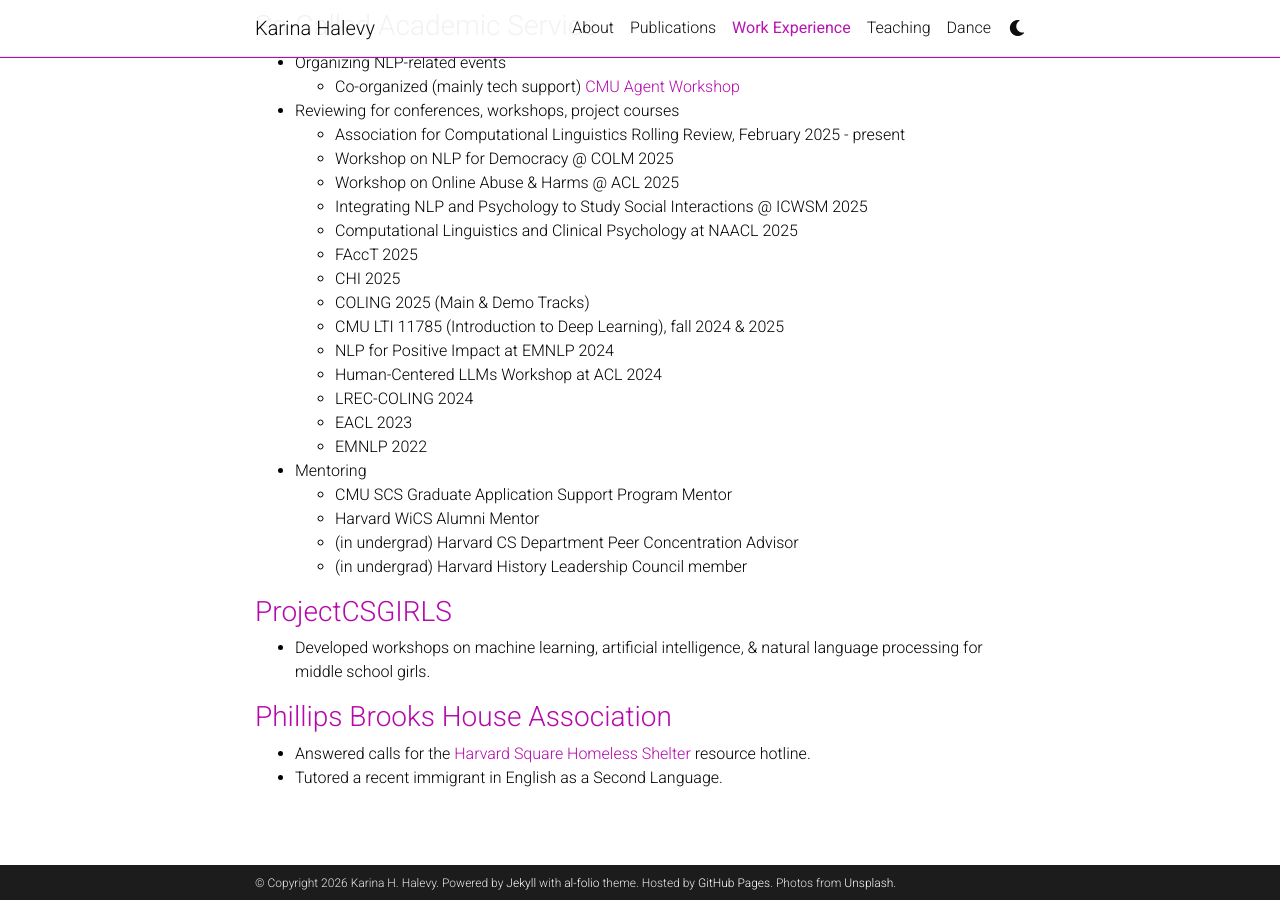
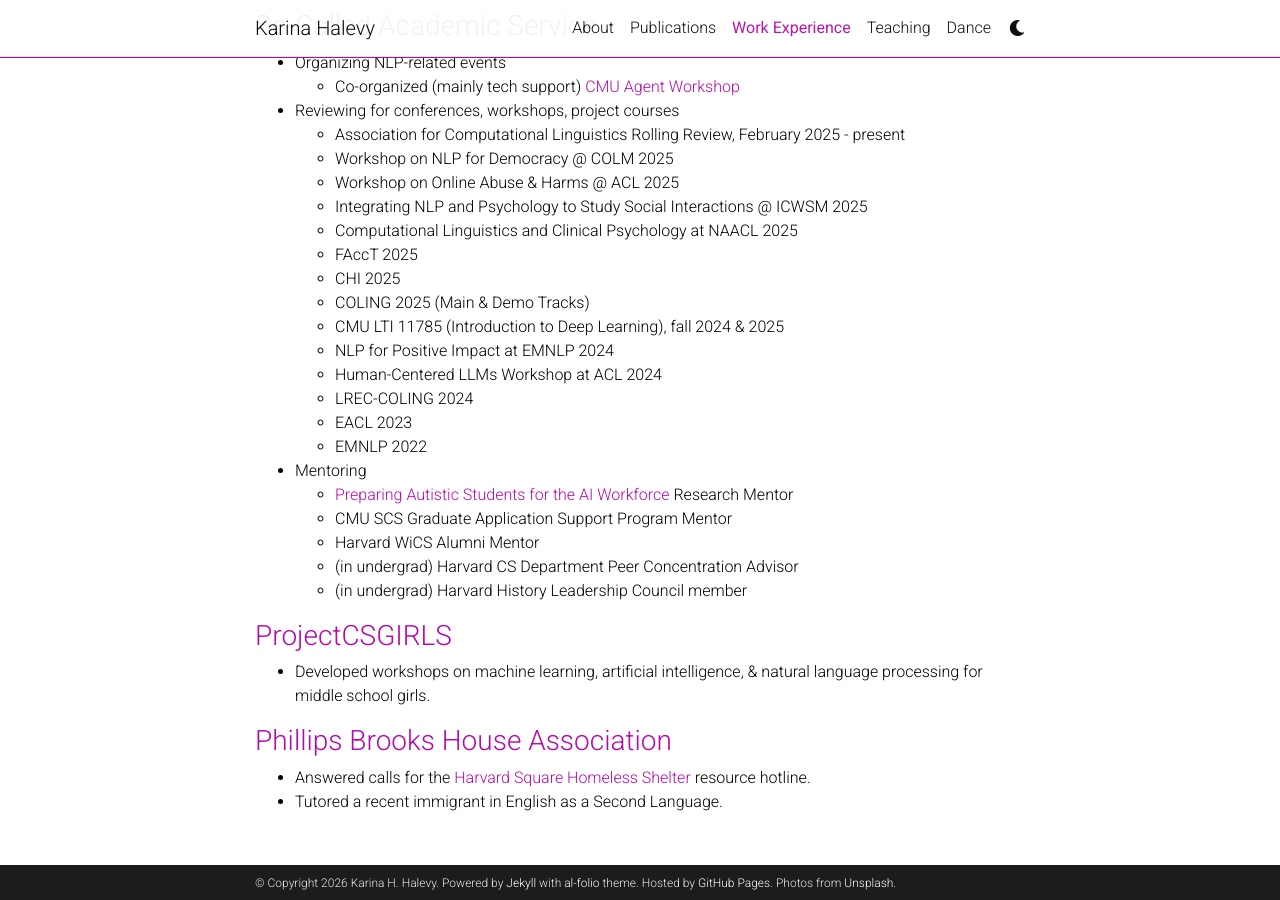
Before and after one commit to ENSCMA2/enscma2.github.io, a Jekyll site: the page built from _pages/experience.md, in a window 1280 px wide and 900 px high, scrolled down 1696 px. Built offline with Jekyll 4.4.1, drawn with Linux system fonts in a browser that asks for light colours; comment, search, counter and statistics services are not loaded; a style sheet for code colours, icons or effects is not loaded.

Commit message:
Update experience.md

```diff
--- a/_pages/experience.md
+++ b/_pages/experience.md
@@ -65,6 +65,7 @@
   - EACL 2023
   - EMNLP 2022
 - Mentoring
+  - [Preparing Autistic Students for the AI Workforce](https://cmu-variability.github.io/pas4aiworkforce/) Research Mentor
   - CMU SCS Graduate Application Support Program Mentor
   - Harvard WiCS Alumni Mentor
   - (in undergrad) Harvard CS Department Peer Concentration Advisor
```
